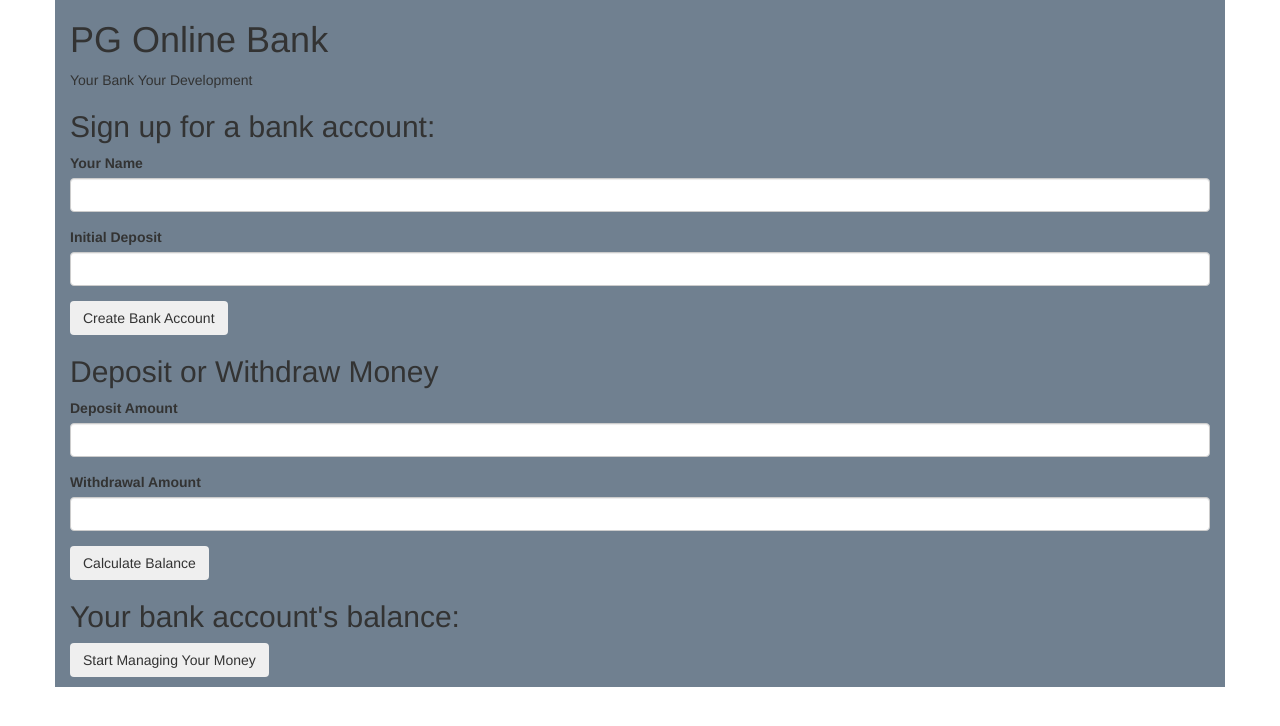
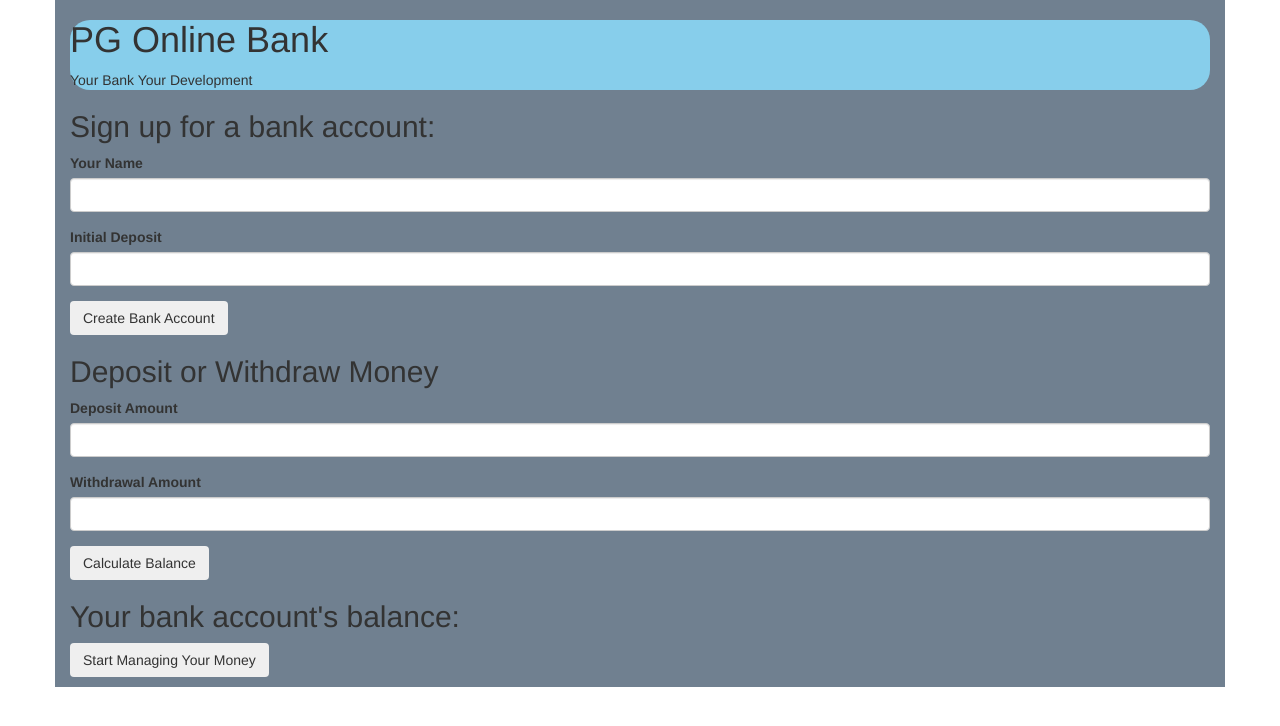
Before and after one commit to Gahozipauline/Bank-Account, a plain HTML site: page index.html in a window 1280 px wide. Drawn offline with nearby package versions, Linux system fonts and the light colour scheme; a script that the page names is missing.

Commit message:
bg changes

```diff
--- a/css/styles.css
+++ b/css/styles.css
@@ -8,3 +8,7 @@
 .container{
   background-color: slategray;
 }
+#header{
+  background-color: skyblue;
+  border-radius: 20px;
+}
```
Also changed, not shown: index.html (+1 -1 lines).
